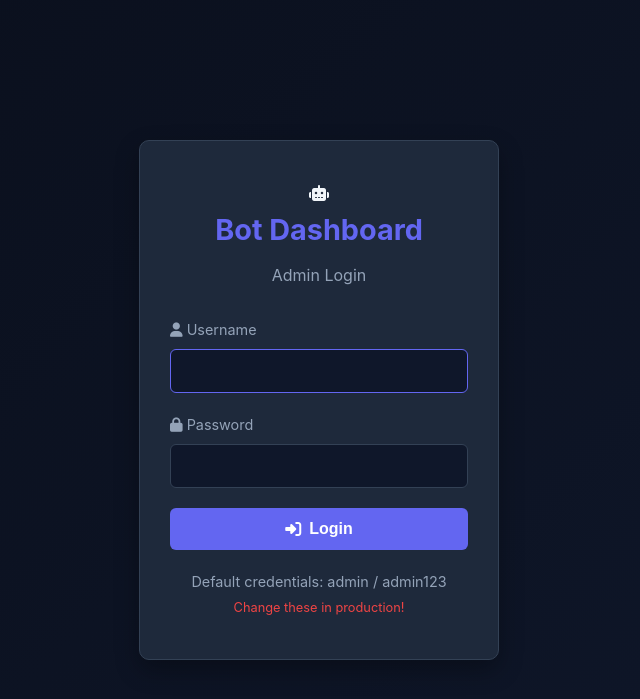
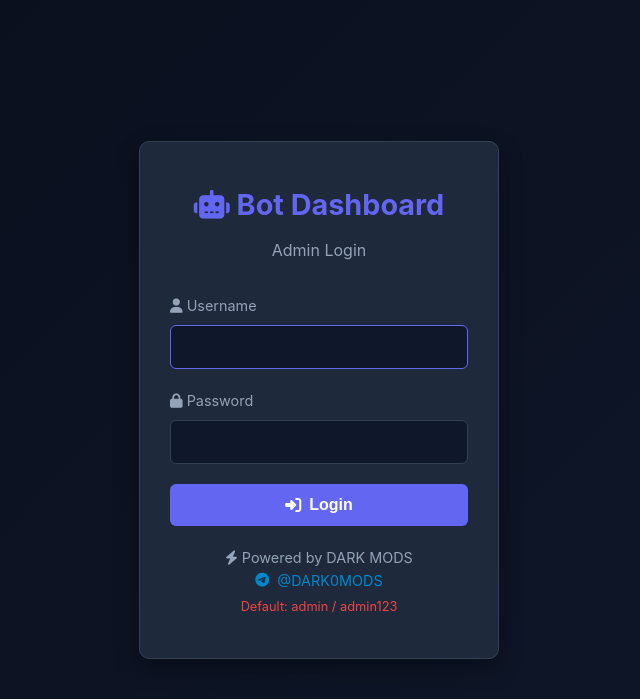
Before and after one commit to aliking-hue/Hosting-panel-, a Flask app: page /login in a window 1280 px wide. Shown: the top 699 px of the page, without its empty margins (321-961 px from the left). Run offline with Flask 3, Linux system fonts and the light colour scheme.

Commit message:
Update login.html

```diff
--- a/templates/login.html
+++ b/templates/login.html
@@ -1,18 +1,16 @@
 <!DOCTYPE html>
-<html lang="en" data-theme="dark">
+<html lang="en">
 <head>
     <meta charset="UTF-8">
     <meta name="viewport" content="width=device-width, initial-scale=1.0">
     <title>Login - Bot Dashboard</title>
     <link rel="stylesheet" href="{{ url_for('static', filename='css/style.css') }}">
-    <link rel="stylesheet" href="https://cdnjs.cloudflare.com/ajax/libs/font-awesome/6.4.0/css/all.min.css">
 </head>
 <body class="login-page">
     <div class="login-container">
         <div class="login-card">
             <div class="login-header">
-                <i class="fas fa-robot"></i>
-                <h1>Bot Dashboard</h1>
+                <h1><i class="fas fa-robot"></i> Bot Dashboard</h1>
                 <p>Admin Login</p>
             </div>
 
@@ -44,10 +42,21 @@
             </form>
 
             <div class="login-footer">
-                <p>Default credentials: admin / admin123</p>
-                <p class="note">Change these in production!</p>
+                <p><i class="fas fa-bolt"></i> Powered by DARK MODS</p>
+                <a href="https://t.me/DARK0MODS" target="_blank" class="telegram-link">
+                    <i class="fab fa-telegram"></i> @DARK0MODS
+                </a>
+                <p class="note">Default: admin / admin123</p>
             </div>
         </div>
     </div>
+
+    <script>
+        // Add Font Awesome icons
+        const link = document.createElement('link');
+        link.rel = 'stylesheet';
+        link.href = 'https://cdnjs.cloudflare.com/ajax/libs/font-awesome/6.4.0/css/all.min.css';
+        document.head.appendChild(link);
+    </script>
 </body>
 </html>
```
